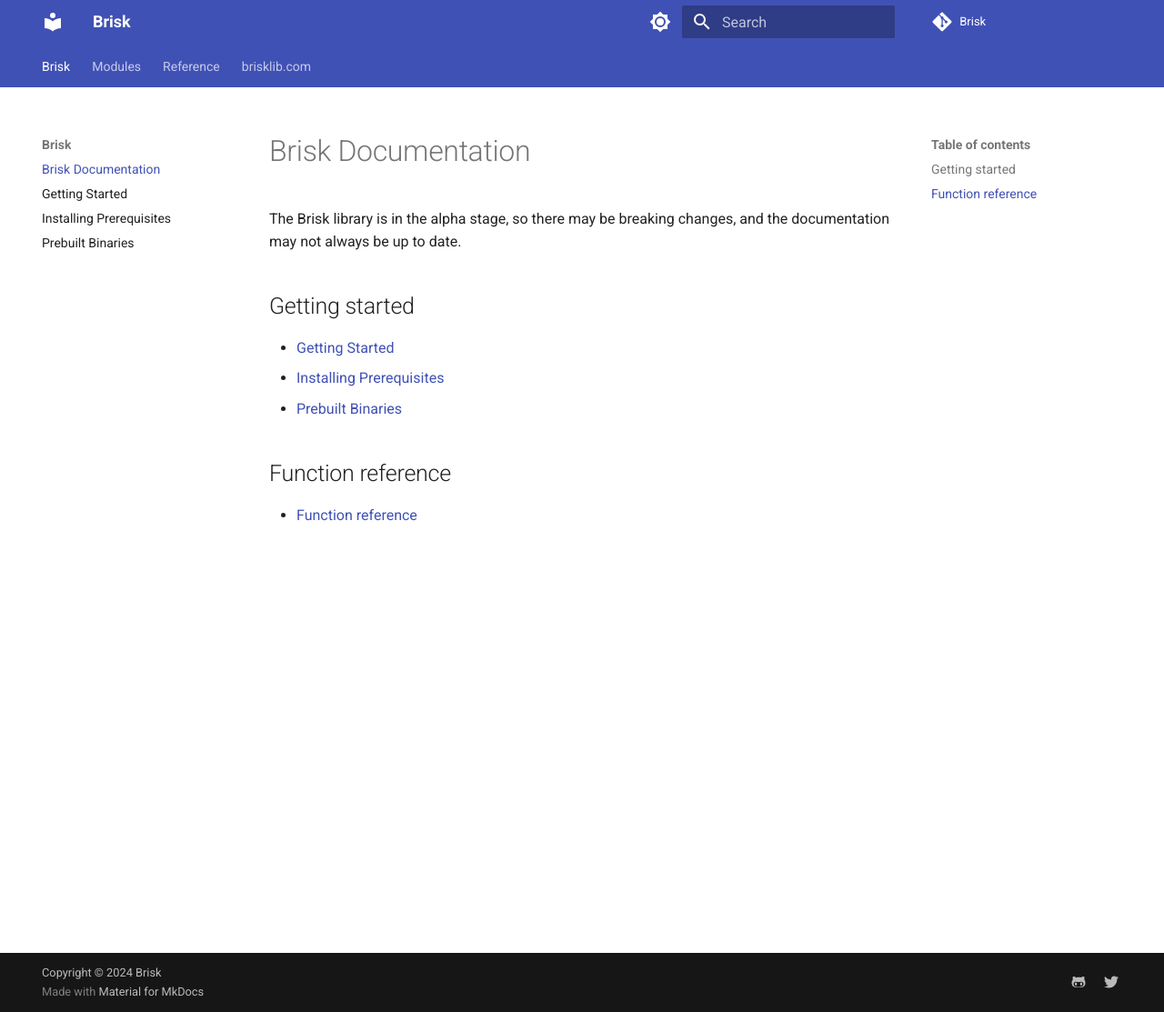
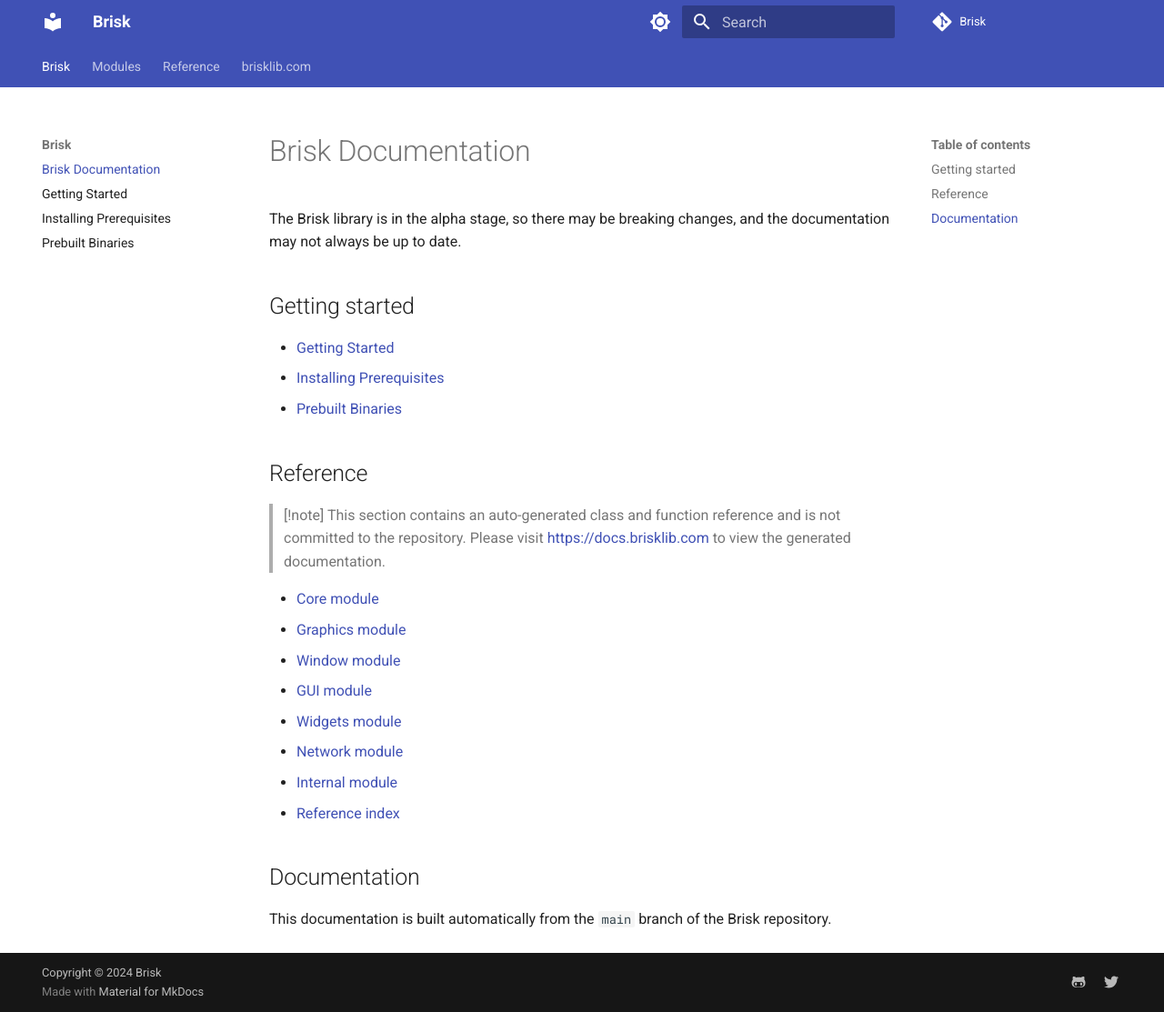
Before and after one commit to dancazarin/brisk, an MkDocs documentation site: the page built from docs/docs/index.md, in a window 1280 px wide and 1113 px high. Shown: the whole window at 91% size. Built offline with MkDocs 1.6.1 and Material for MkDocs 9.7.7, drawn with Linux system fonts in a browser that asks for light colours; comment, search, counter and statistics services are not loaded.

Commit message:
Update documentation

```diff
--- a/docs/docs/index.md
+++ b/docs/docs/index.md
@@ -8,6 +8,20 @@
 * [Installing Prerequisites](prerequisites.md)
 * [Prebuilt Binaries](prebuilt_binaries.md)
 
-## Function reference
+## Reference
 
-* [Function reference](auto/refindex.md)
+> [!note]
+> This section contains an auto-generated class and function reference and is not committed to the repository. Please visit https://docs.brisklib.com to view the generated documentation.
+
+* [Core module](auto/core.md)
+* [Graphics module](auto/graphics.md)
+* [Window module](auto/window.md)
+* [GUI module](auto/gui.md)
+* [Widgets module](auto/widgets.md)
+* [Network module](auto/network.md)
+* [Internal module](auto/internal.md)
+* [Reference index](auto/refindex.md)
+
+## Documentation
+
+This documentation is built automatically from the `main` branch of the Brisk repository.
```
Also changed, not shown: README.md.
